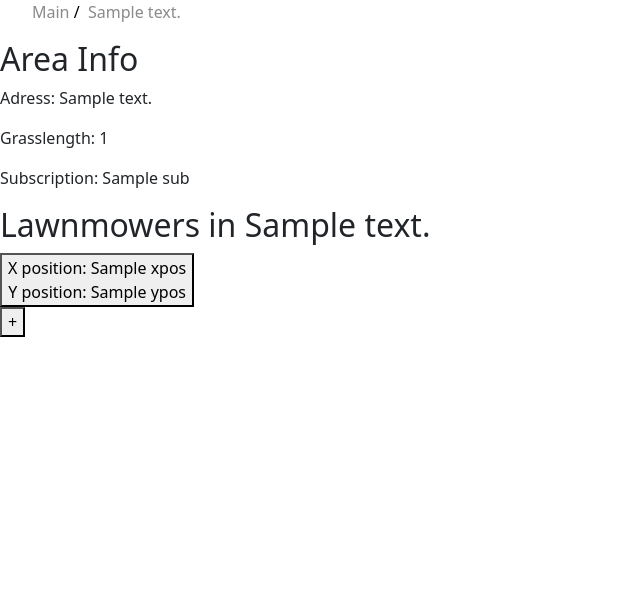
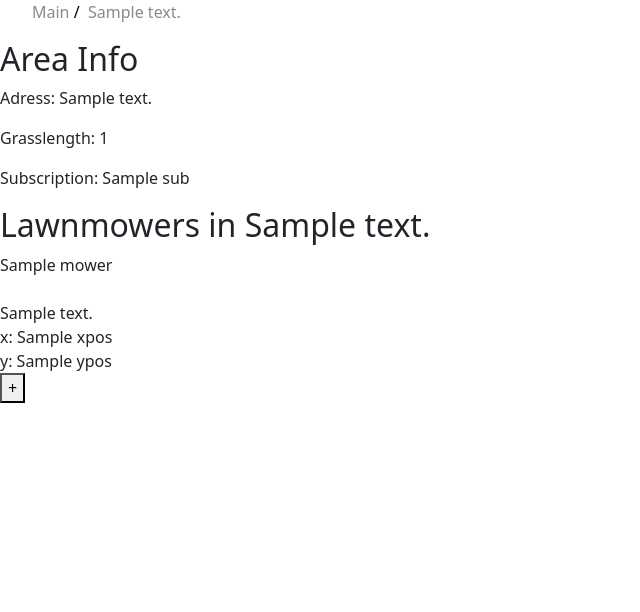
Before and after one commit to RasSved/Group-7, a Flask app: template code/serviceprovider/templates/SePrArea.html in a window 1280 px wide. Shown: the part 56-668 px from the top of the page, without its empty margins (0-640 px from the left). Run offline with Flask 3, Linux system fonts and the light colour scheme; the template is opened without the code that fills it: most values are stand-ins (such as "Sample title", 1, 10 or a date in 2020).

Commit message:
push commit

```diff
--- a/code/serviceprovider/templates/SePrArea.html
+++ b/code/serviceprovider/templates/SePrArea.html
@@ -16,7 +16,7 @@
 <p> Subscription: {{area['Sub']}} </p>
 
 <h2> Lawnmowers in {{area['Address']}} </h2>
-
+<!--
 <div class = "mowerPreview">
     {%for lm in lawnmower%}
 
@@ -26,21 +26,44 @@
         <button type = "submit" name = "areaId" value = "{{area['_id']}}">
             X position: {{lm['Xpos']}} <br>
             Y position: {{lm['Ypos']}}
-            <!-- <div class="statusBox">{{area['Status']}}</div> -->
+
         </button>
 
-        <input type="hidden" name="mowerId" value="{{lm['_id']}}">      <!-- to send the mowerId -->
+        <input type="hidden" name="mowerId" value="{{lm['_id']}}">
     </form>
 
     {% endif %}
 
     {% endfor %}
 </div>
+-->
+<div class = "area-mower-space">
+    {% for mower in mowers %}
+        <div class = "mower-object">
+
+        <div class ="mower-title">{{mower["Name"]}}</div> <br>
+
+        <div class = "mower-areas">
+            {% for address in mower["Addresses"]%}
+            {{address}} <br>
+            {% endfor %}
+        </div>
+        <span>
+            x: {{mower["Xpos"]}} <br>
+            y: {{mower["Ypos"]}}
+
+        </span>
+        </div>
+    {% endfor %}
+</div>
+
 
 <!-- Add Lawnmower Button -->
 <button id="addMowerButton" type="button" data-bs-toggle="modal" data-bs-target="#addMowerWindow">
     +
 </button>
+
+
 
 <form name = "addMower" method="POST" action="{{ url_for('serviceprovider.addMower') }}">
     <div id="addMowerWindow" class="modal fade" role="dialog">
--- a/code/serviceprovider/templates/SePrMain.html
+++ b/code/serviceprovider/templates/SePrMain.html
@@ -10,7 +10,6 @@
 <button id="provider-mowers" type="button" data-bs-toggle="modal" data-bs-target="#main-mower-window">
     Mowers
 </button>
-<form name = "addArea" method="POST" action="{{ url_for('customer.addArea') }}">
 <div id="main-mower-window" class="modal fade" role="dialog">
     <div class="modal-dialog modal-md">
         <div class="modal-content">
@@ -42,7 +41,6 @@
         </div>
     </div>
 </div>
-</form>
 <div class = "areaPreview">
 
 {%for area in areas%}
```
Also changed, not shown: code/serviceprovider/serviceprovider.py (+9 -2 lines), code/serviceprovider/static/css/style.css (+13 -1 lines). Lines whose indentation alone changed are shown as unchanged.
